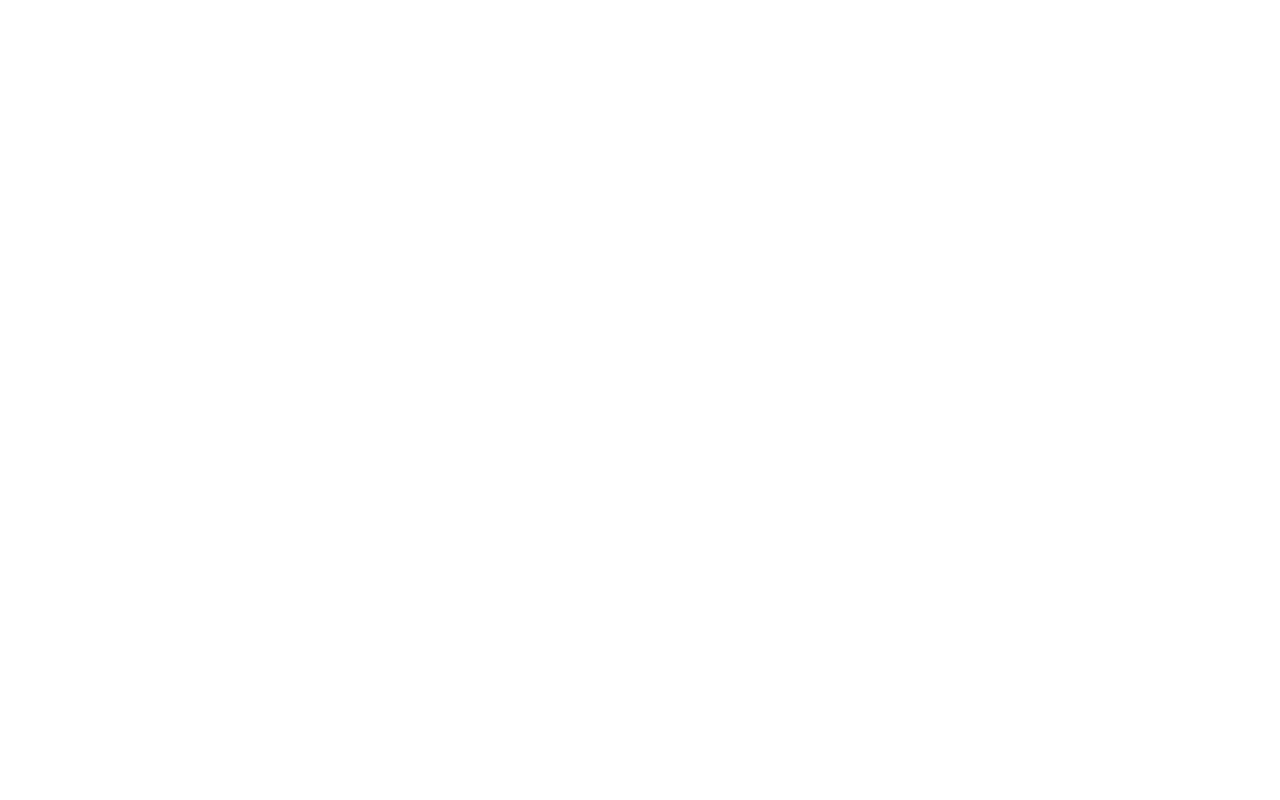
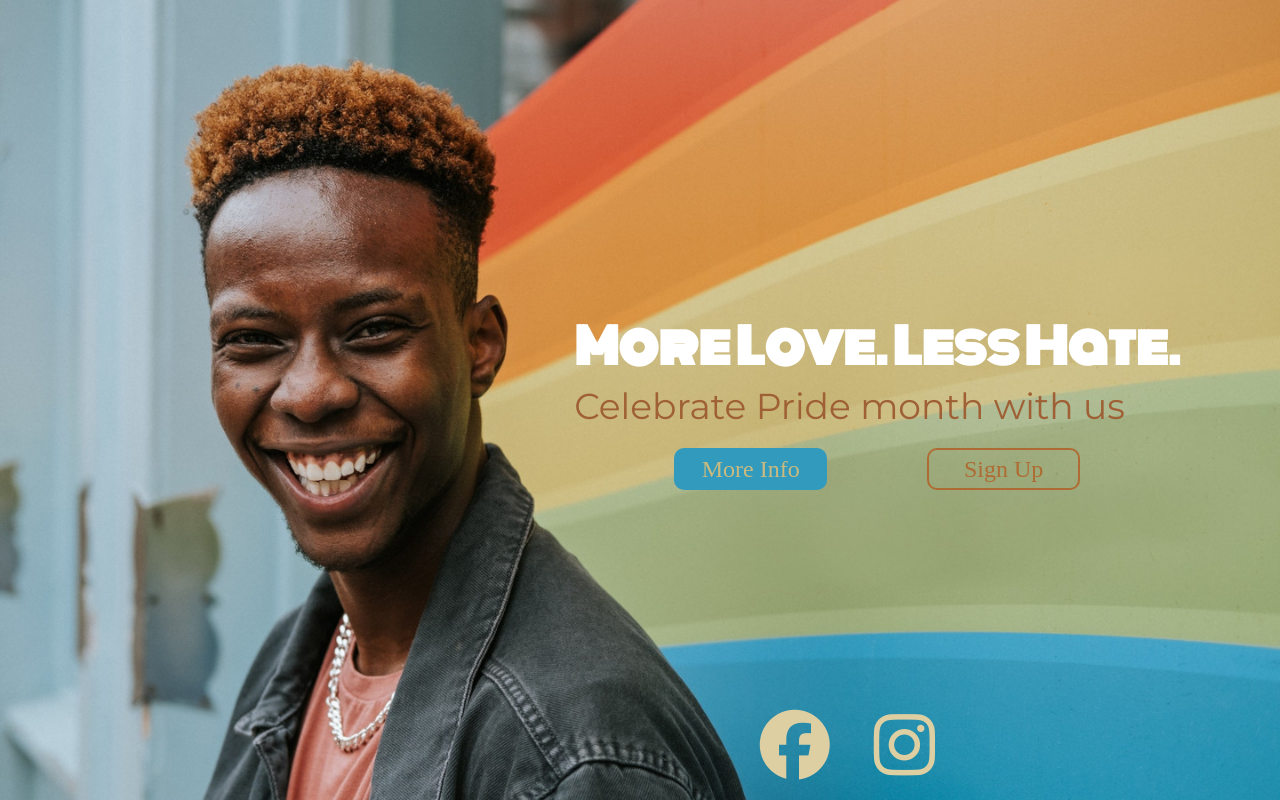
Before and after one commit to swildman75/pride_month, a plain HTML site: page index.html in a window 1280 px wide. Drawn offline with Linux system fonts and the light colour scheme; a web font is replaced by a local one.

Commit message:
Add image to images, add styles to styles.css and add structure to index.html

```diff
--- a/css/styles.css
+++ b/css/styles.css
@@ -0,0 +1,85 @@
+* {
+    margin: 0;
+    padding: 0;
+    box-sizing: border-box;
+}
+
+html {
+    height: 100%;
+}
+
+body {
+    background-image: url('../images/pexels-anete-lusina-5721335.jpg');
+    height: 100%;
+    width: 100%;
+    background-position: center;
+    background-repeat: no-repeat;
+    background-size: cover;
+    display: flex;
+    flex-direction: column;
+    align-items: flex-end;
+    justify-content: center;
+}
+
+.main_heading {
+    font-family: 'Monoton';
+    color: #fff;
+    font-size: 48px;
+    margin-right: 100px;
+}
+
+.main_text {
+    color: #9F6035;
+    font-size: 36px;
+    font-family: 'Montserrat';
+}
+
+.more_info {
+    width: 153px;
+    height: 42px;
+    border-radius: 10px;
+    background-color: #329ABD;
+    color: #504d4a;
+    font-family: 'Mina';
+    font-size: 24px;
+    border: none;
+    margin-right: 100px;
+    margin-left: 100px;
+}
+
+.more_info a {
+    color: #CABA7F;
+    text-decoration: none;
+}
+
+.sign_up {
+    width: 153px;
+    height: 42px;
+    border-radius: 10px;
+    border: 2px solid #AF6C32;
+    font-family: 'Mina';
+    font-size: 24px;
+    background-color: transparent;
+}
+
+.sign_up a {
+    color: #AF6C32;
+    text-decoration: none;
+}
+
+.btn_wrapper {
+    display: flex;
+    margin-top: 20px;
+}
+
+i {
+    font-size: 70px;
+    color: #DECFA3;
+    padding: 20px;
+}
+
+.social_media {
+    position: fixed;
+    bottom: 0;
+    margin-right: 325px;
+}
--- a/index.html
+++ b/index.html
@@ -5,8 +5,30 @@
     <meta http-equiv="X-UA-Compatible" content="IE=edge">
     <meta name="viewport" content="width=device-width, initial-scale=1.0">
     <title>Pride Month is Here</title>
+    <link rel="preconnect" href="https://fonts.gstatic.com">
+
+    <!-- Google Fonts -->
+    <link href="https://fonts.googleapis.com/css2?family=Mina:wght@400;700&family=Monoton&family=Montserrat:wght@200;300;400&display=swap" rel="stylesheet">
+
+    <!-- Font Awesome -->
+    <script src="https://kit.fontawesome.com/e15d7b771f.js" crossorigin="anonymous"></script>
+
+    <!-- Custom CSS -->
+    <link rel="stylesheet" href="css/styles.css">
 </head>
 <body>
+    <div class="wrapper">
+        <h1 class="main_heading">More Love. Less Hate.</h1>
+        <p class="main_text">Celebrate Pride month with us</p>
+        <div class="btn_wrapper">
+            <button class="more_info"><a href="#">More Info</a></button>
+            <button class="sign_up"><a href="#">Sign Up</a></button>
+        </div>
+    </div>
+    <div class="social_media">
+        <a href="https://www.facebook.com" target="_blank"><i class="fab fa-facebook"></i></a>
+        <a href="https://www.instagram.com" target="_blank"><i class="fab fa-instagram"></i></a>
+    </div>
 
 </body>
 </html>
```
Also changed, not shown: images/pexels-anete-lusina-5721335.jpg (added).
